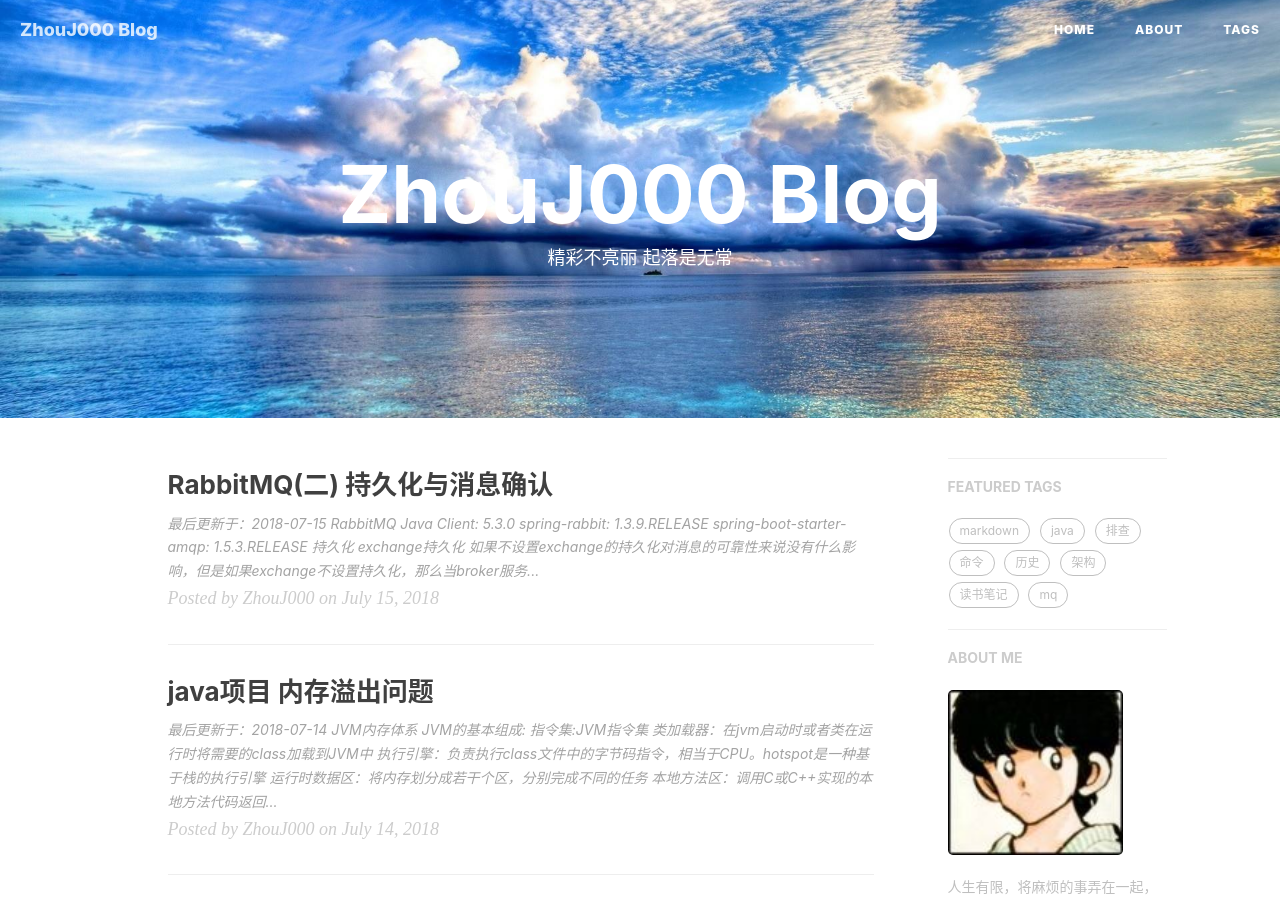
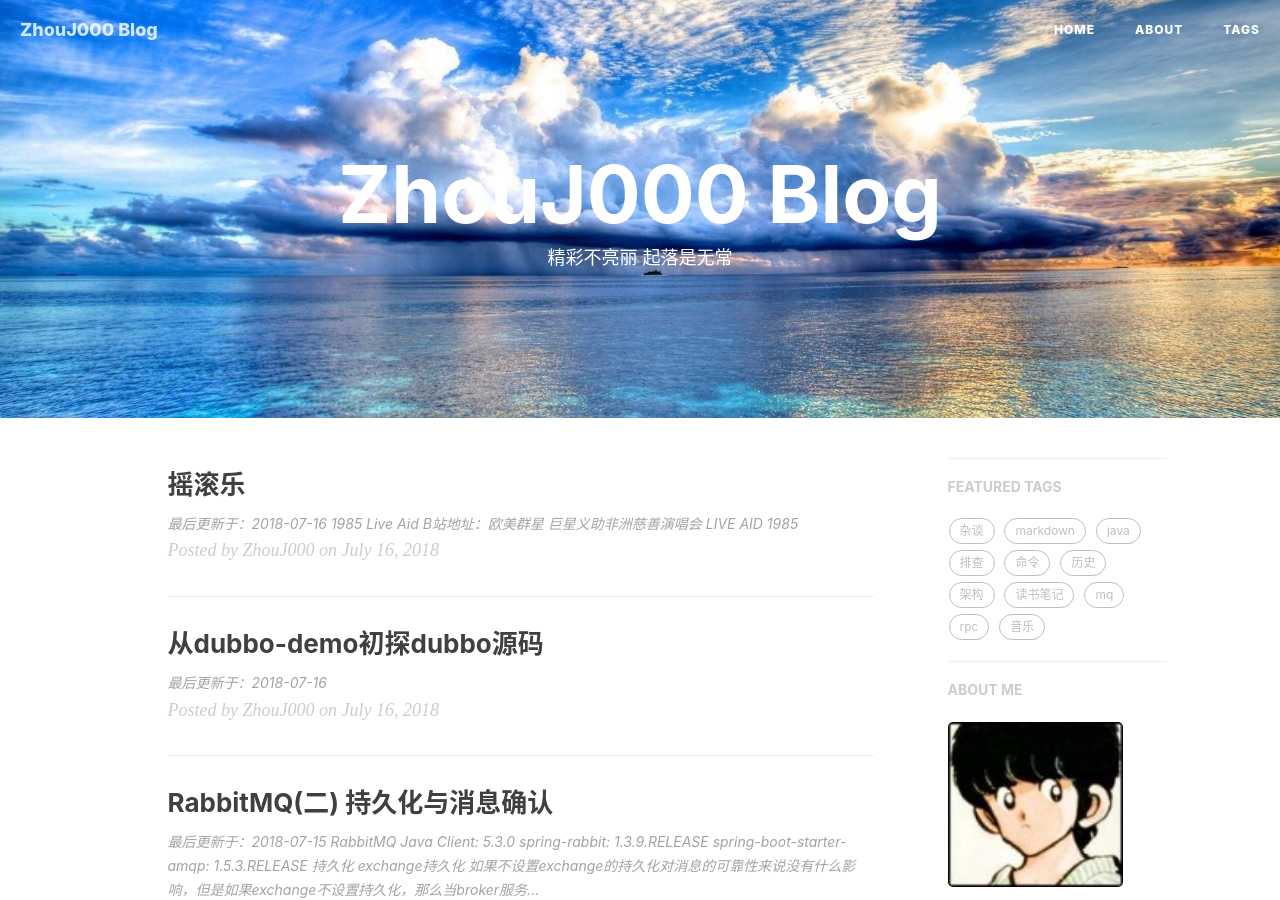
Before and after one commit to zhouj000/zhouj000.github.io, a Jekyll site: the page built from index.html, in a window 1280 px wide and 900 px high. Built offline with Jekyll 4.4.1, drawn with Linux system fonts in a browser that asks for light colours; nearby versions of some CDN libraries; the list of posts is cut into pages by our own code; comment, search, counter and statistics services are not loaded.

Commit message:
tag & new blank blog

```diff
--- a/_posts/2018-06-07-hello-2018.markdown
+++ b/_posts/2018-06-07-hello-2018.markdown
@@ -6,6 +6,8 @@ date:       2018-06-07
 author:     "ZhouJ000"
 header-img: "img/in-post/2018/post-bg-2018-headbg.jpg"
 catalog: true
+tags:
+    - 杂谈
 ---
 
 ## 前言
--- /dev/null
+++ b/_posts/2018-07-16-dubbo-demo-exploration.markdown
@@ -0,0 +1,13 @@
+---
+layout:     post
+title:      "从dubbo-demo初探dubbo源码"
+date:       2018-07-16 23:00
+author:     "ZhouJ000"
+header-img: "img/in-post/2018/post-bg-2018-headbg.jpg"
+catalog: true
+tags:
+    - java
+    - rpc
+---
+
+<font id="last-updated">最后更新于：2018-07-16</font>
--- /dev/null
+++ b/_posts/2018-07-16-rock.markdown
@@ -0,0 +1,17 @@
+---
+layout:     post
+title:      "摇滚乐"
+date:       2018-07-16 23:10
+author:     "ZhouJ000"
+header-img: "img/in-post/2018/post-bg-2018-headbg.jpg"
+catalog: true
+tags:
+    - 音乐
+---
+
+<font id="last-updated">最后更新于：2018-07-16</font>
+
+
+### 1985 Live Aid
+
+B站地址：[欧美群星 巨星义助非洲慈善演唱会 LIVE AID 1985](https://www.bilibili.com/video/av3025108)
```
